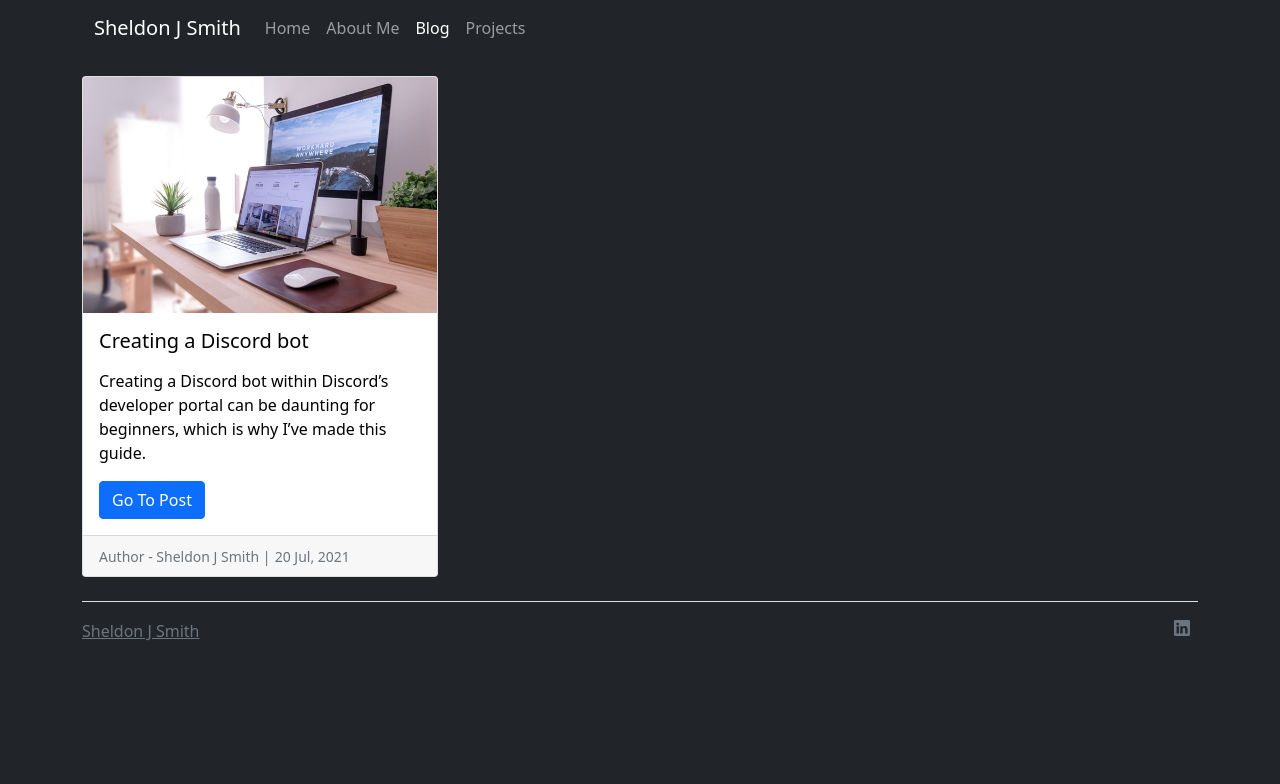
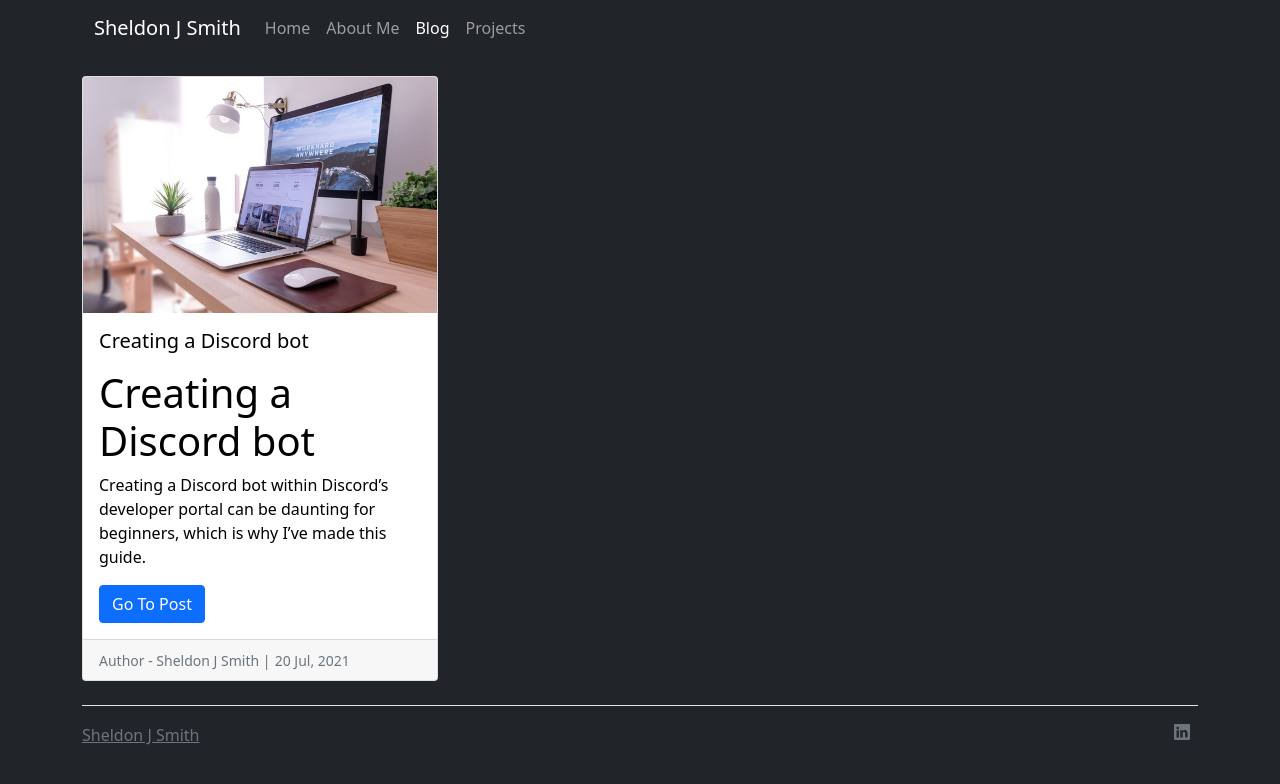
Before and after one commit to Screemm/screemm.github.io, a Jekyll site: the page built from blog.md, in a window 1280 px wide. Shown: the top 784 px of the page. Built offline with Jekyll 4.4.1, drawn with Linux system fonts in a browser that asks for light colours; nearby versions of some CDN libraries.

Commit message:
Update 2021-07-20-creating-discord-bot.md

```diff
--- a/_posts/2021-07-20-creating-discord-bot.md
+++ b/_posts/2021-07-20-creating-discord-bot.md
@@ -6,6 +6,8 @@ author: Sheldon J Smith
 excerpt_separator: <!-- excerpt-end -->
 img: blog_img1.jpg
 ---
+
+# Creating a Discord bot
 
 Creating a Discord bot within Discord's developer portal can be daunting for beginners, which is why I've made this guide.<!-- excerpt-end --> Below you'll learn how to make an application, deploy a bot for that application and obtain your bot's token to add to the Discord bot project of your choice.
 
```
